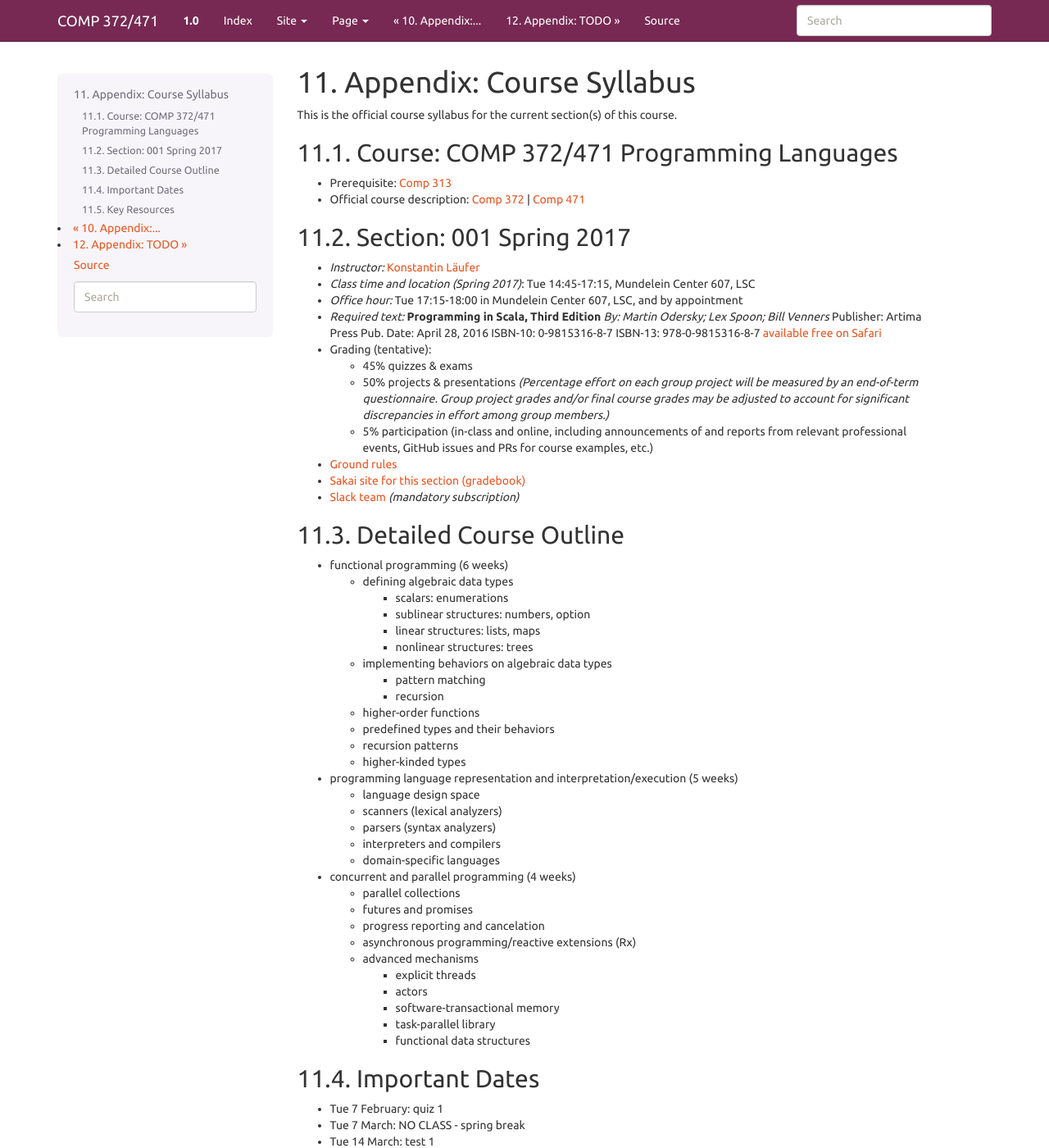
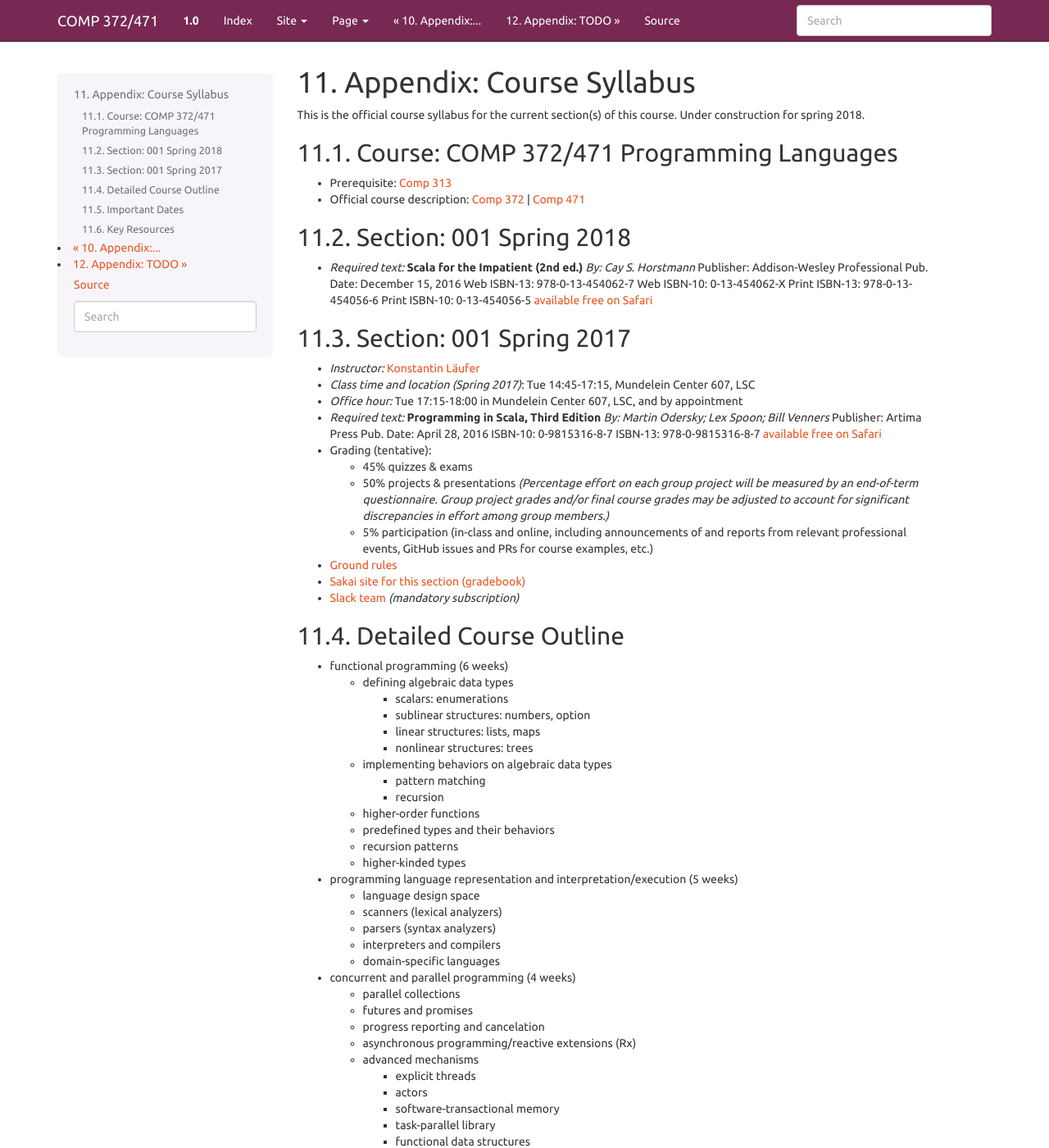
Before and after one commit to lucproglangcourse/lucproglangcourse.github.io, a Sphinx documentation site: the page built from source/syllabus.rst, in a window 1280 px wide and 1400 px high. Shown: the whole window at 82% size. Built offline with Sphinx 7.4.7, drawn with Linux system fonts in a browser that asks for light colours.

Commit message:
added spring 2018 textbook info
Signed-off-by: Konstantin Läufer <klaeufer@gmail.com>

```diff
--- a/source/syllabus.rst
+++ b/source/syllabus.rst
@@ -2,6 +2,7 @@ Appendix: Course Syllabus
 -------------------------
 
 This is the official course syllabus for the current section(s) of this course.
+Under construction for spring 2018.
 
 
 Course: COMP 372/471 Programming Languages
@@ -9,6 +10,21 @@ Course: COMP 372/471 Programming Languages
 
 - Prerequisite: `Comp 313 <http://courses.cs.luc.edu/html/comp313.html>`_
 - Official course description: `Comp 372 <http://courses.cs.luc.edu/html/comp372.html>`_ | `Comp 471 <http://courses.cs.luc.edu/html/comp471.html>`_
+
+
+Section: 001 Spring 2018
+~~~~~~~~~~~~~~~~~~~~~~~~
+
+- *Required text:*
+  **Scala for the Impatient (2nd ed.)**
+  *By: Cay S. Horstmann*
+  Publisher: Addison-Wesley Professional
+  Pub. Date: December 15, 2016
+  Web ISBN-13: 978-0-13-454062-7
+  Web ISBN-10: 0-13-454062-X
+  Print ISBN-13: 978-0-13-454056-6
+  Print ISBN-10: 0-13-454056-5
+  `available free on Safari <http://proquestcombo.safaribooksonline.com.flagship.luc.edu/book/programming/scala/9780134540627>`_
 
 Section: 001 Spring 2017
 ~~~~~~~~~~~~~~~~~~~~~~~~
```
